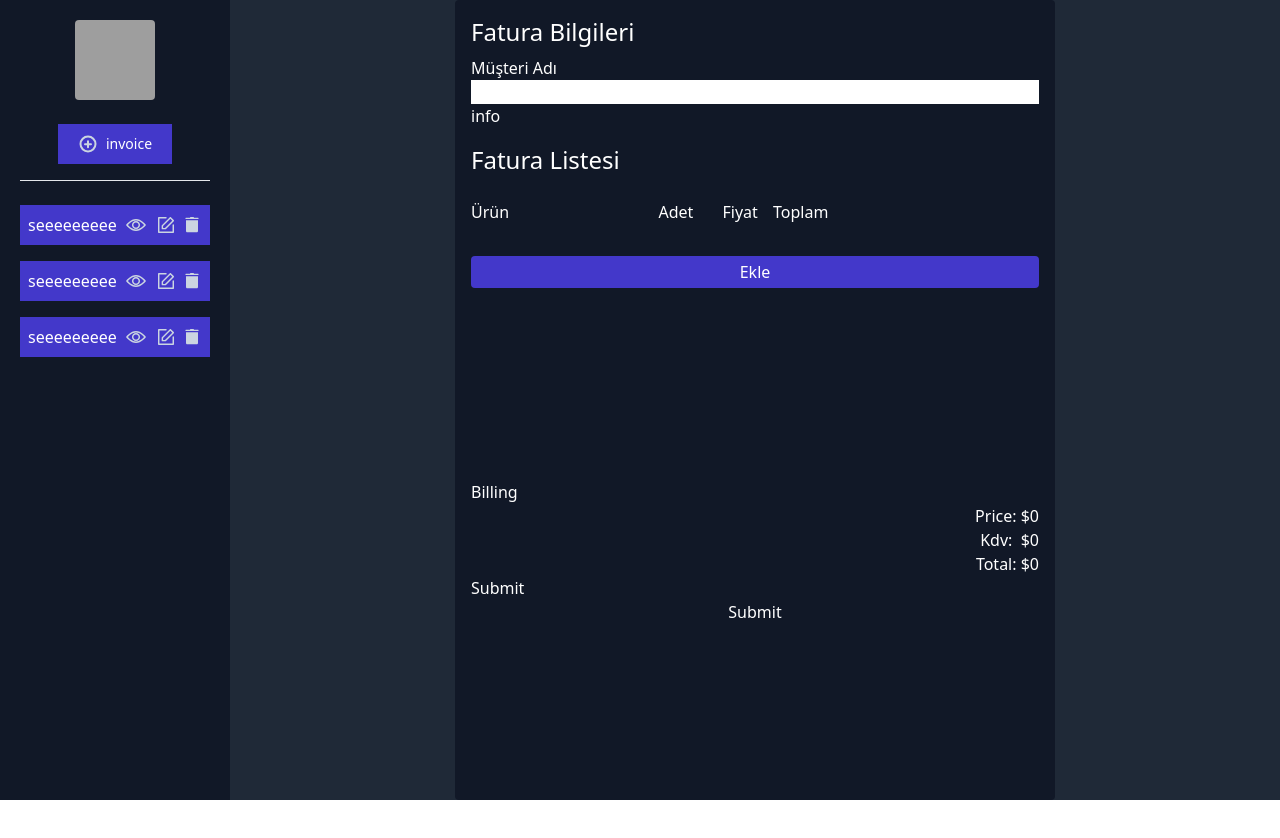
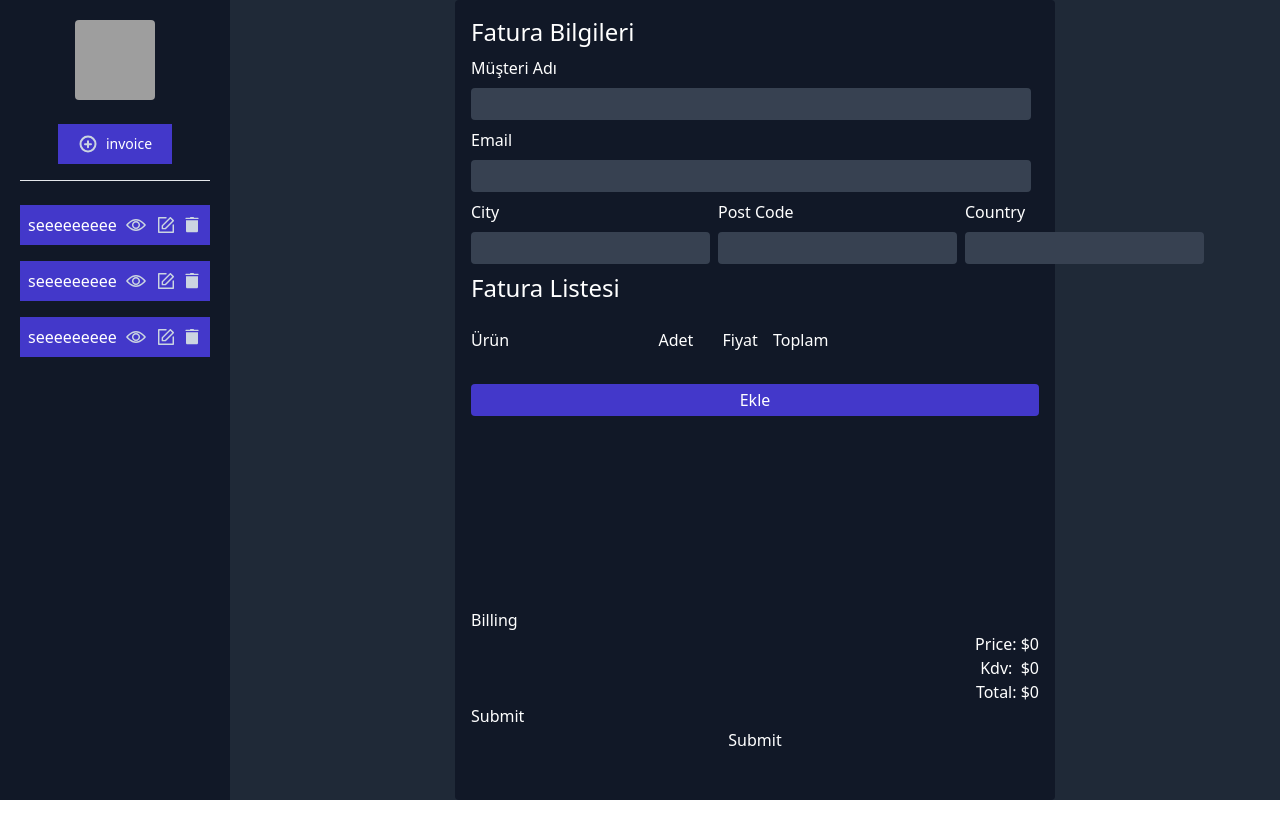
Before and after one commit to Serkan-Ucakcioglu/Invoice-System, a React (Vite) app: page /#/ in a window 1280 px wide. Shown: the top 838 px of the page. Built offline with nearby package versions, Linux system fonts and the light colour scheme; grey boxes are pictures that could not be loaded.

Commit message:
update form

```diff
--- /dev/null
+++ b/src/Features/Invoice/Customer/CityInfo.jsx
@@ -0,0 +1,87 @@
+import React from "react";
+import { useFormContext } from "react-hook-form";
+
+function CityInfo() {
+  const {
+    register,
+    formState: { errors },
+  } = useFormContext();
+  return (
+    <div className="flex justify-between">
+      <div className="flex flex-col">
+        <label htmlFor="city" className="mb-2">
+          City
+        </label>
+        <input
+          {...register("city", {
+            required: "required!",
+            minLength: {
+              value: 5,
+              message: "Minimum length 5",
+            },
+            maxLength: {
+              value: 20,
+              message: "Maximum length 20!",
+            },
+            pattern: {
+              value: /[a-zA-Z][^0-9]/g,
+              message: "Only letters!",
+            },
+          })}
+          type="text"
+          className="pl-2 mr-2 bg-gray-700 h-8 rounded outline-none"
+        />
+        <span className="text-red-500 text-left">{errors?.city?.message}</span>
+      </div>
+      <div className="flex flex-col">
+        <label htmlFor="postcode" className="mb-2">
+          Post Code
+        </label>
+        <input
+          {...register("postcode", {
+            required: "required!",
+            min: 0,
+            pattern: {
+              value: /[^a-zA-Z]/g,
+              message: "Only Numbers!",
+            },
+          })}
+          type="number"
+          className="pl-2 mr-2 bg-gray-700 h-8 rounded outline-none"
+        />
+        <span className="text-red-500 text-left">
+          {errors?.postcode?.message}
+        </span>
+      </div>
+      <div className="flex flex-col">
+        <label htmlFor="country" className="mb-2">
+          Country
+        </label>
+        <input
+          {...register("country", {
+            required: "required!",
+            minLength: {
+              value: 3,
+              message: "Minimum length 5",
+            },
+            maxLength: {
+              value: 20,
+              message: "Maximum length 20!",
+            },
+            pattern: {
+              value: /[^0-9]/g,
+              message: "Only letters!",
+            },
+          })}
+          type="text"
+          className="pl-2 mr-2 bg-gray-700 h-8 rounded outline-none"
+        />
+        <span className="text-red-500 text-left">
+          {errors?.country?.message}
+        </span>
+      </div>
+    </div>
+  );
+}
+
+export default CityInfo;
--- a/src/Features/Invoice/Customer/Customer.jsx
+++ b/src/Features/Invoice/Customer/Customer.jsx
@@ -1,5 +1,6 @@
 import React from "react";
 import useCustomer from "../../../Hooks/useCustomer";
+import CityInfo from "./CityInfo";
 import Info from "./Info";
 
 function Customer() {
@@ -9,8 +10,10 @@ function Customer() {
         Fatura Bilgileri
       </h1>
       <div className="user_info mt-2 flex flex-col">
-        <Info /> info
-        <div className="flex flex-row justify-between mt-2"></div>
+        <Info />
+        <div className="flex flex-row justify-between mt-2">
+          <CityInfo />
+        </div>
       </div>
     </>
   );
--- a/src/Features/Invoice/Customer/Info.jsx
+++ b/src/Features/Invoice/Customer/Info.jsx
@@ -8,7 +8,10 @@ function Info() {
   } = useFormContext();
   return (
     <div className="flex flex-col">
-      <label htmlFor="name">Müşteri Adı</label>
+      <div className="flex flex-col">
+        <label htmlFor="name" className="mb-2">
+          Müşteri Adı
+        </label>
         <input
           {...register("name", {
             required: "required!",
@@ -22,13 +25,39 @@ function Info() {
             },
             pattern: {
               value: /[^0-9]/g,
-            message: "only letters!",
+              message: "Only letters!",
             },
           })}
           type="text"
-        className="text-red-500"
+          className="pl-2 mr-2 bg-gray-700 h-8 rounded outline-none"
         />
         <span className="text-red-500 text-left">{errors?.name?.message}</span>
+      </div>
+      <div className="flex flex-col mt-2">
+        <label htmlFor="email" className="mb-2">
+          Email
+        </label>
+        <input
+          {...register("email", {
+            required: "required!",
+            minLength: {
+              value: 15,
+              message: "Minimum length 5",
+            },
+            maxLength: {
+              value: 50,
+              message: "Maximum length 20!",
+            },
+            pattern: {
+              value: /^[a-zA-Z]+[a-zA-Z0-9_.]+@[a-zA-Z.]+[a-zA-Z]$/g,
+              message: "Invalid!",
+            },
+          })}
+          type="email"
+          className="pl-2 mr-2 bg-gray-700 h-8 rounded outline-none"
+        />
+        <span className="text-red-500 text-left">{errors?.email?.message}</span>
+      </div>
     </div>
   );
 }
```
Lines whose indentation alone changed are shown as unchanged.
